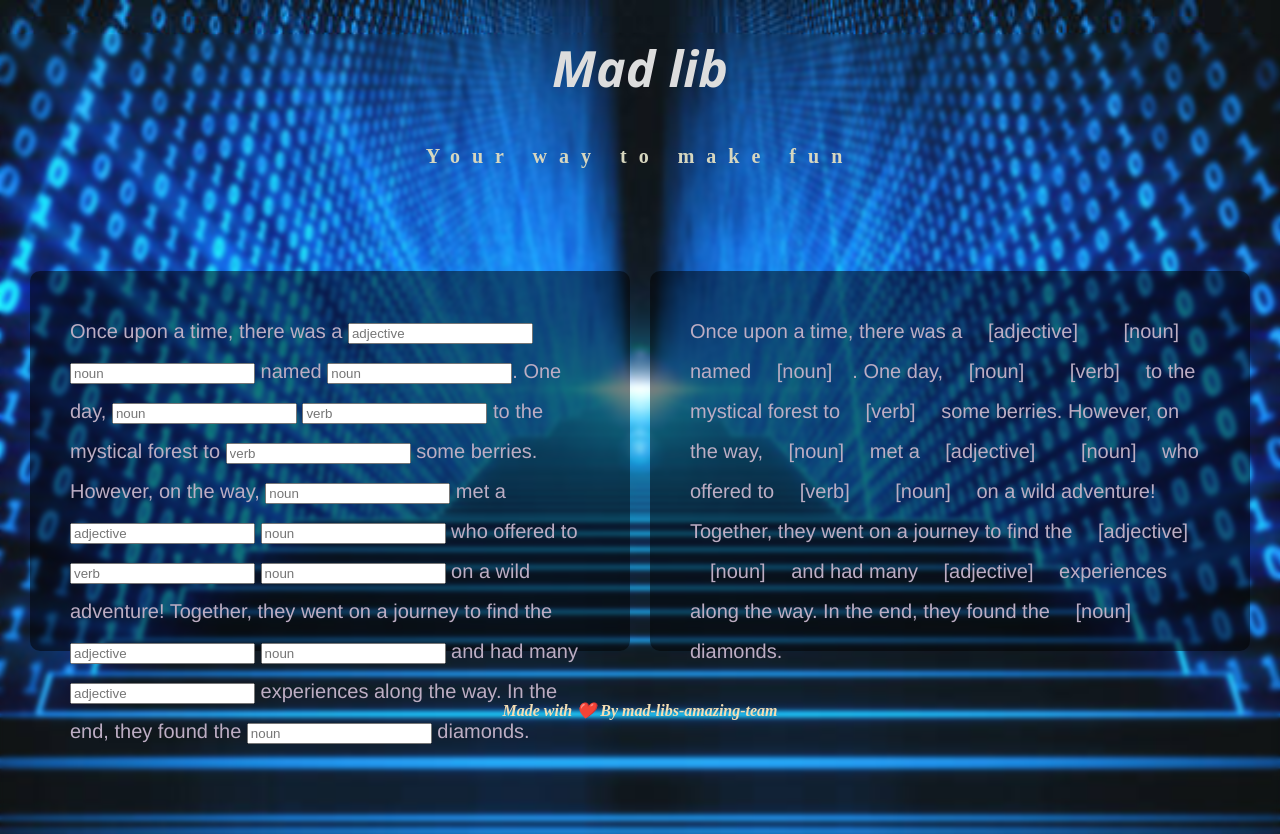
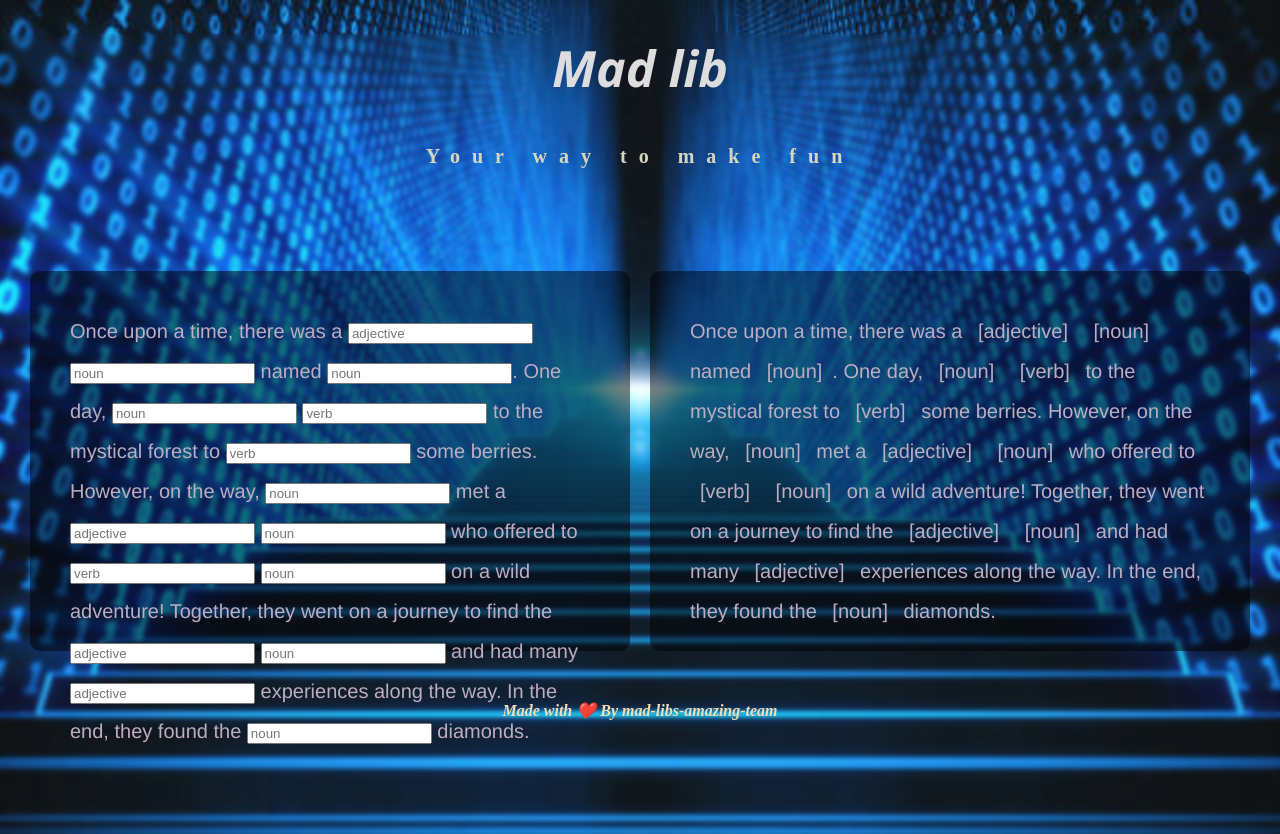
Before and after one commit to nabily4e-dev/mad-libs-amazing-team_fork-1, a plain HTML site: page index.html in a window 1280 px wide. Drawn offline with Linux system fonts and the light colour scheme.

Commit message:
refactor: style of preview blank

```diff
--- a/style.css
+++ b/style.css
@@ -91,7 +91,7 @@ body {
 }
 
 .prev-blank {
-   padding-inline: 20px;
+   padding-inline: 10px;
 }
 
 p {
```
